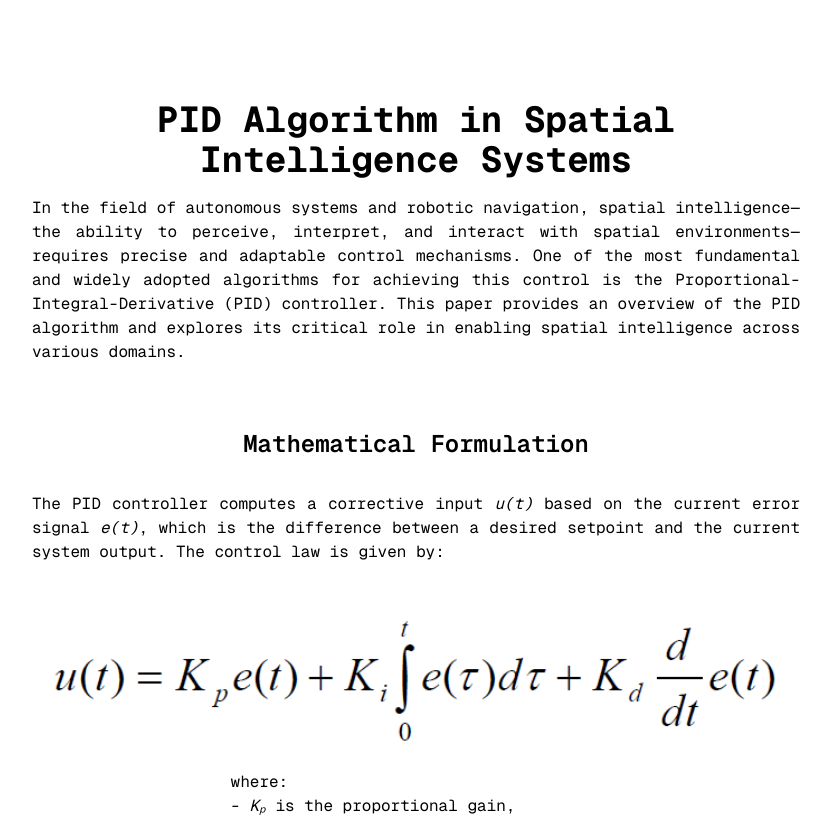
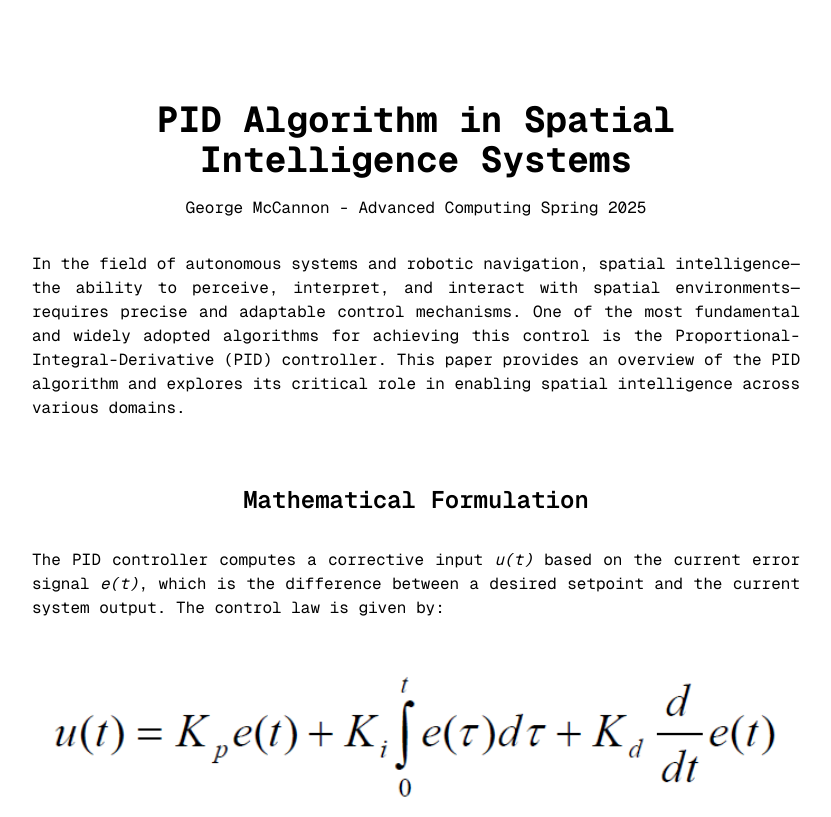
Before and after one commit to gmccannon/AC-Bonus, a Next.js app: page / in a window 1280 px wide. Shown: the top 817 px of the page, without its empty margins (224-1055 px from the left). Built offline with nearby package versions, Linux system fonts and the light colour scheme.

Commit message:
Add name

```diff
--- a/src/app/page.tsx
+++ b/src/app/page.tsx
@@ -8,6 +8,10 @@ export default function Home() {
       <h1 className="text-4xl font-bold mb-4 text-center">
         PID Algorithm in Spatial Intelligence Systems
       </h1>
+
+      <p>
+        George McCannon - Advanced Computing Spring 2025
+      </p>
 
       <p>
         In the field of autonomous systems and robotic navigation, spatial intelligence—the ability to perceive, interpret, and interact with spatial environments—requires precise and adaptable control mechanisms. One of the most fundamental and widely adopted algorithms for achieving this control is the Proportional-Integral-Derivative (PID) controller. This paper provides an overview of the PID algorithm and explores its critical role in enabling spatial intelligence across various domains.
@@ -96,10 +100,6 @@ export default function Home() {
       <p>
         The Proportional-Integral-Derivative controller remains a cornerstone technology for the development of spatially intelligent systems. Its ability to manage real-time feedback, correct errors, and predict future system behavior makes it uniquely suited for environments that demand precise spatial awareness and adaptation. As the field of spatial intelligence continues to advance, PID control will remain a fundamental technique supporting future innovations.
       </p>
-
-      <p>
-        George McCannon 2025
-      </p>
     </div>
   );
 }
```
